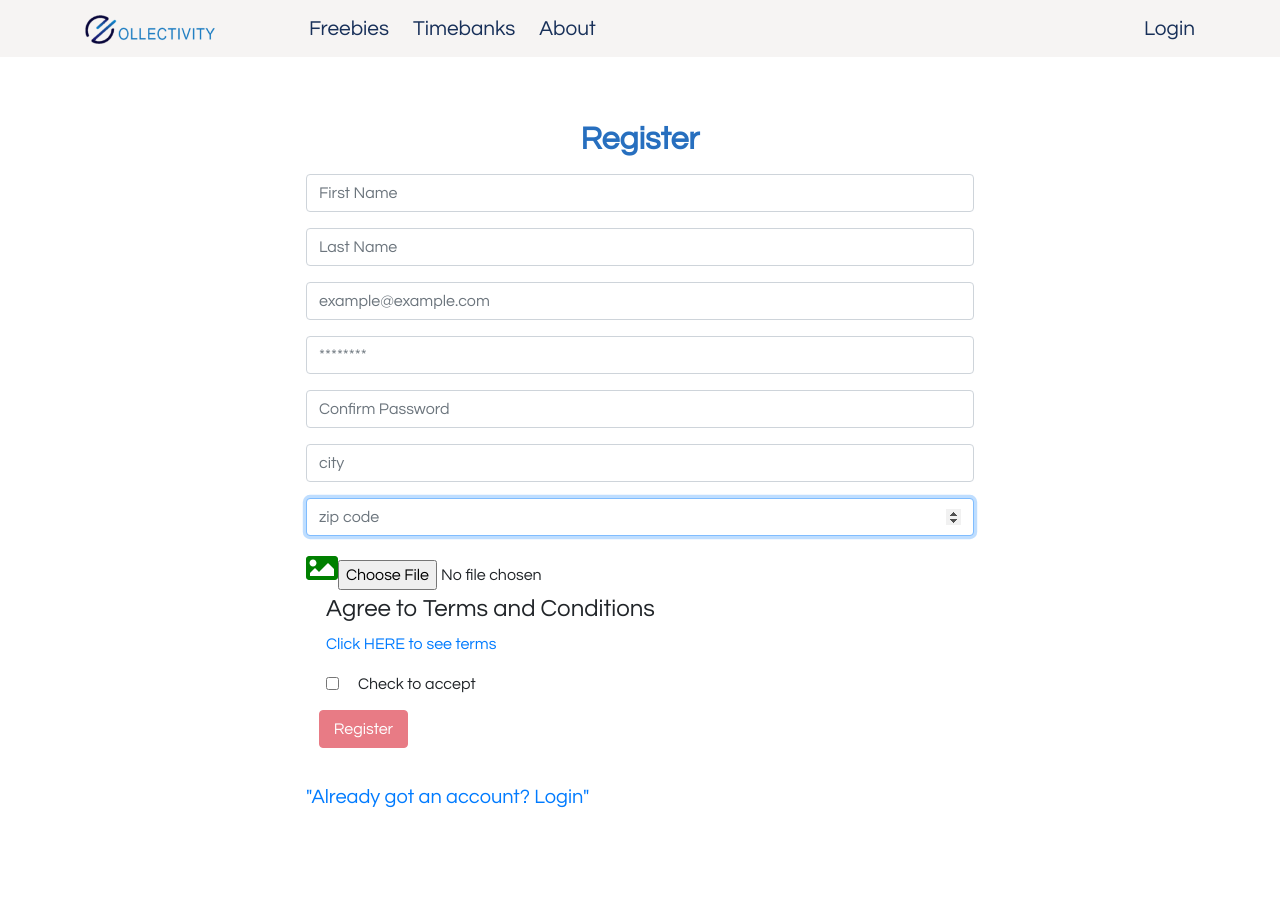
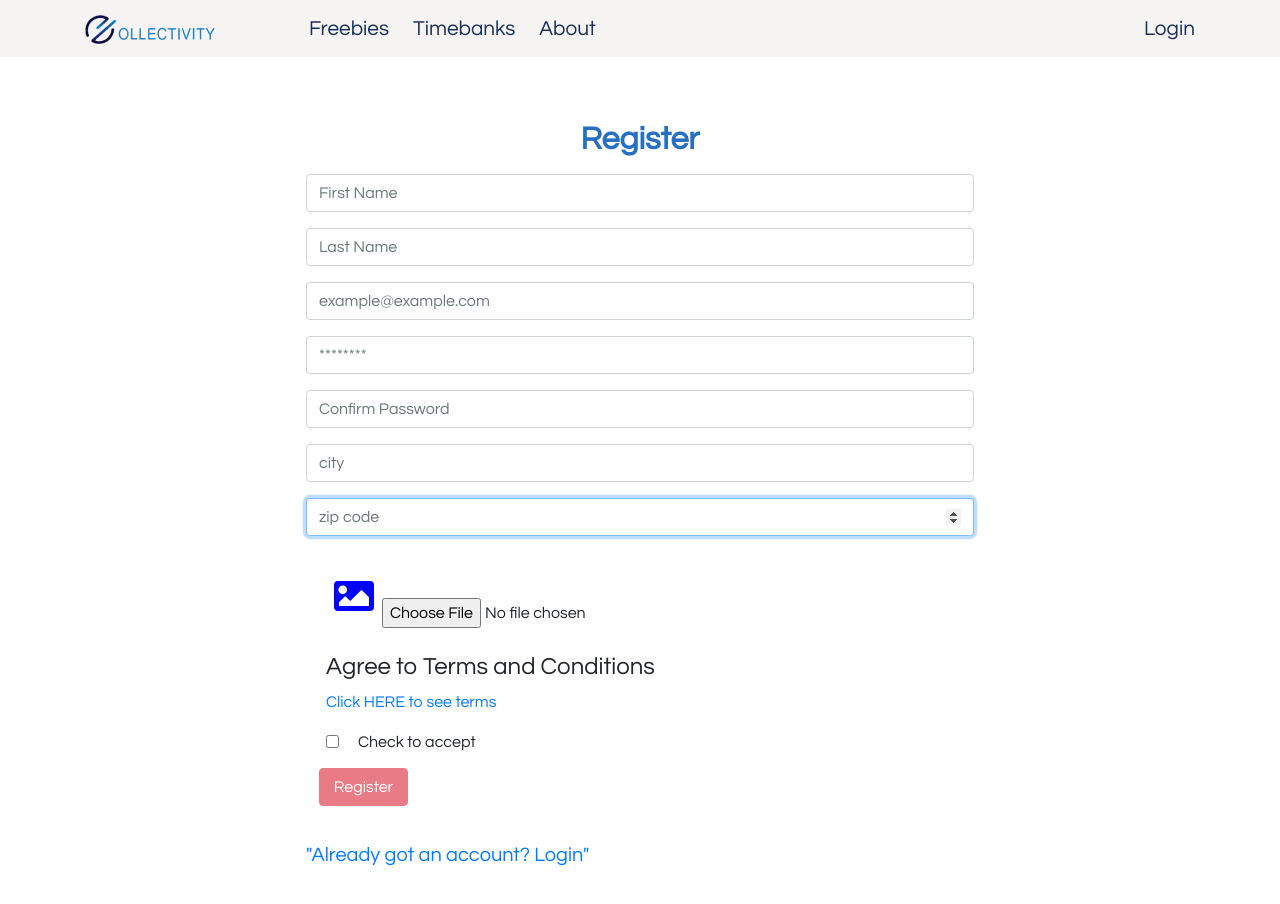
Before and after one commit to Klarala13/collectivity, a React (Create React App) app in the folder frontend/: page /register in a window 1280 px wide. Shown: the top 904 px of the page. Built offline with nearby package versions, Linux system fonts and the light colour scheme.

Commit message:
gave some padding and changed colors

```diff
--- a/frontend/src/components/imageUpload/Buttons.jsx
+++ b/frontend/src/components/imageUpload/Buttons.jsx
@@ -4,9 +4,14 @@ import { faImage } from "@fortawesome/free-solid-svg-icons";
 
 export default props => (
   <div className="buttons fadein">
-    <div className="button">
+    <div className="button m-1 p-3">
       <label htmlFor="image" type="image" alt="profile pic">
-        <FontAwesomeIcon icon={faImage} color="green" size="2x" />
+        <FontAwesomeIcon
+          icon={faImage}
+          color="blue"
+          className="m-1 p-1"
+          size="3x"
+        />
       </label>
       <input type="file" id="image" name="name" onChange={props.onChange} />
     </div>
```
